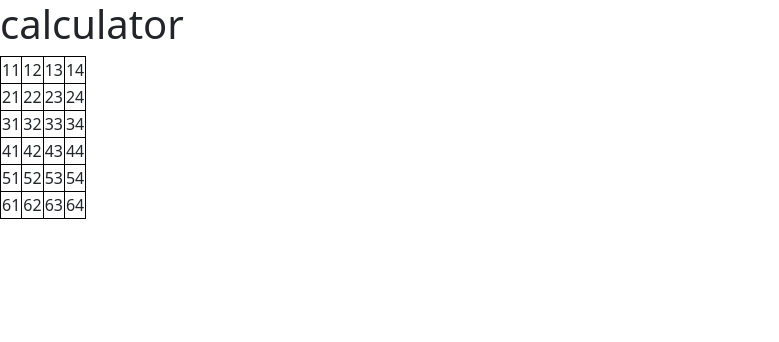
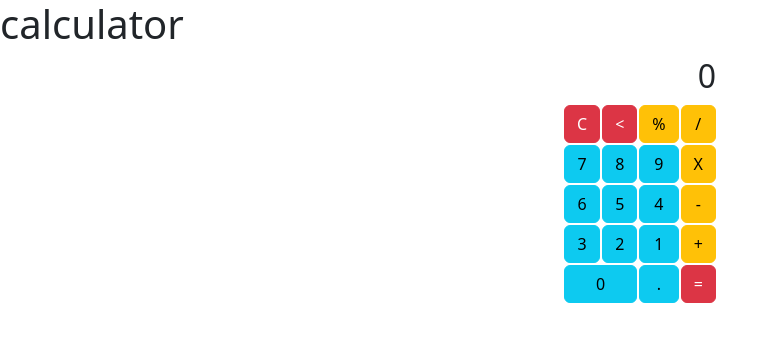
Before and after one commit to AngelNai/frontend, a React (Vite) app in the folder calculator/: page / in a window 1280 px wide. Shown: the top 342 px of the page, without its empty margins (0-779 px from the left). Built offline with nearby package versions, Linux system fonts and the light colour scheme.

Commit message:
calculadora con colorsitos

```diff
--- a/calculator/src/App.jsx
+++ b/calculator/src/App.jsx
@@ -1,93 +1,132 @@
 import "./app.css"
+const numerberButtonClasses='btn btn-info w-100'
+const operatorButtonClasses='btn btn-warning w-100'
+const specialButtonClasses='btn btn-danger w-100'
 
 function App() {
   return (
     <div>
       <h1>calculator</h1>
-      <table className="Center">
+      <table className="center">
         <tbody>
           <tr>
-            <td>
-              11
+            <td className="text-end" colSpan={4}>
+              <h2>0</h2>
             </td>
-            <td>
-              12
+            </tr>
+          <tr>
+            <td className="text-center">
+              <button className={specialButtonClasses}
+              type='button'>C</button>
             </td>
-            <td>
-              13
+            <td className="text-center">
+              <button className={specialButtonClasses}
+              type="button">{'<'}</button>
             </td>
-            <td>
-              14
+            <td className="text-center">
+              <button className={operatorButtonClasses}
+              type="button">%</button>
+            </td>
+            <td className="text-center">
+              <button className={operatorButtonClasses}
+              type="button">/</button>
             </td>
           </tr>
           <tr>
-            <td>
-              21
+          <td className="text-center">
+              <button className={numerberButtonClasses}
+              type="secondary">
+7
+              </button>
             </td>
-            <td>
-              22
+            <td className="text-center">
+              <button className={numerberButtonClasses}
+              type="secondary">
+8
+              </button>
             </td>
-            <td>
-              23
+            <td className="text-center">
+              <button className={numerberButtonClasses}
+              type="secondary">
+9
+              </button>
             </td>
-            <td>
-              24
+            <td className="text-center">
+              <button className={operatorButtonClasses}
+              type="button">
+X
+              </button>
             </td>
           </tr>
           <tr>
-            <td>
-              31
+          <td className="text-center">
+              <button className={numerberButtonClasses}
+              type="secondary">
+6
+              </button>
             </td>
-            <td>
-              32
+            <td className="text-center">
+              <button className={numerberButtonClasses}
+              type="secondary">
+5
+              </button>
             </td>
-            <td>
-              33
+            <td className="text-center">
+              <button className={numerberButtonClasses}
+              type="secondary">
+4
+              </button>
             </td>
-            <td>
-              34
+            <td className="text-center">
+              <button className={operatorButtonClasses}
+              type="button">
+-
+              </button>
             </td>
           </tr>
           <tr>
-            <td>
-              41
+          <td className="text-center">
+              <button className={numerberButtonClasses}
+              type="secondary">
+3
+              </button>
             </td>
-            <td>
-              42
+            <td className="text-center">
+              <button className={numerberButtonClasses}
+              type="secondary">
+2
+              </button>
             </td>
-            <td>
-              43
+            <td className="text-center">
+              <button className={numerberButtonClasses}
+              type="secondary">
+1
+              </button>
             </td>
-            <td>
-              44
+            <td className="text-center">
+              <button className={operatorButtonClasses}
+              type="button">
++
+              </button>
             </td>
           </tr>
           <tr>
-            <td>
-              51
+            <td className="text-center" colSpan={2}>
+            <button className={numerberButtonClasses}
+            type="secondary">0</button>
             </td>
-            <td>
-              52
+
+            <td className="text-center">
+              <button className={numerberButtonClasses}
+              type="secondary">
+.
+              </button>
             </td>
-            <td>
-              53
-            </td>
-            <td>
-              54
-            </td>
-          </tr>
-          <tr>
-            <td>
-              61
-            </td>
-            <td>
-              62
-            </td>
-            <td>
-              63
-            </td>
-            <td>
-              64
+            <td className="text-center">
+              <button className={specialButtonClasses}
+              type="button">
+=
+              </button>
             </td>
           </tr>
         </tbody>
--- a/calculator/src/app.css
+++ b/calculator/src/app.css
@@ -1,8 +1,8 @@
-table, td{
+/*table, td{
 border: 1px solid black;
 border-collapse: collapse;
-}
-Center{
+}*/
+.center{
     margin-left: auto;
     margin-right: auto;
 }
```
